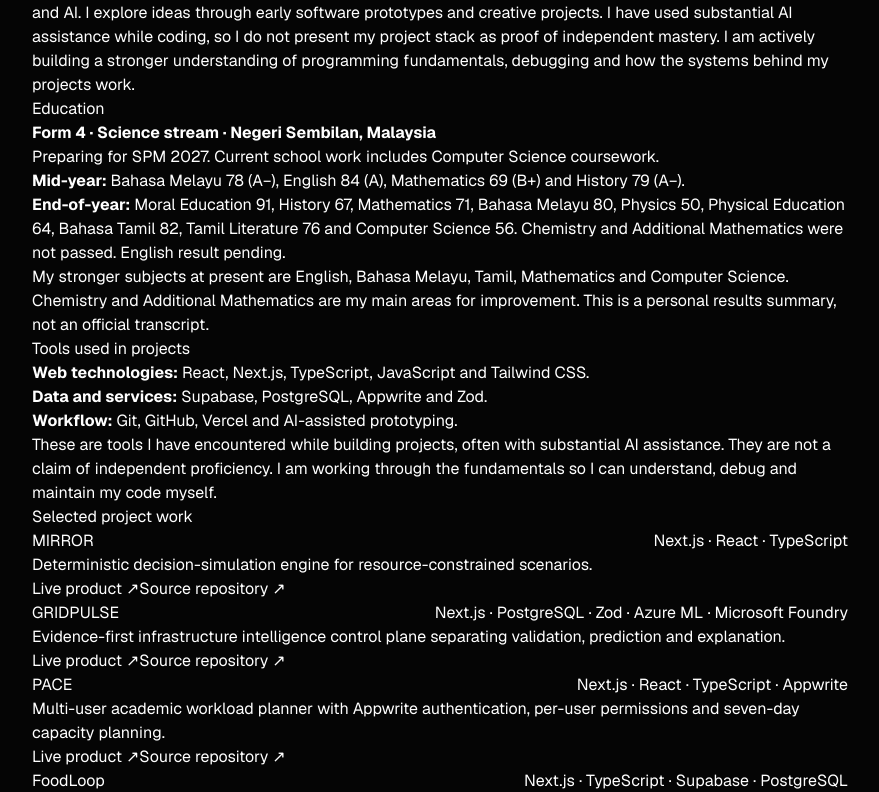
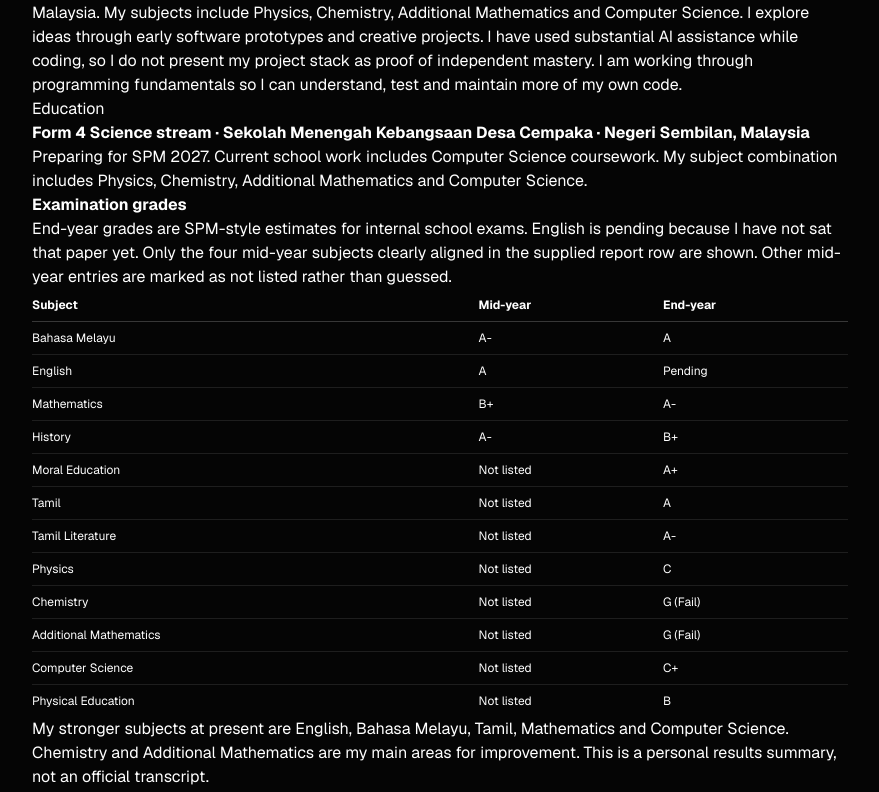
Before and after one commit to kogleshofficial-hub/koglesh-portfolio, a Next.js app: page /resume in a window 1280 px wide. Shown: the part 400-1192 px from the top of the page, without its empty margins (200-1079 px from the left). Built offline with nearby package versions, Linux system fonts and the light colour scheme.

Commit message:
Refine scholarship copy and convert exam results to grades

```diff
--- a/app/page.tsx
+++ b/app/page.tsx
@@ -114,13 +114,6 @@ const moreProjects = [
     live: "https://one-next-step.vercel.app",
     github: "https://github.com/kogleshofficial-hub/one-next-step",
     stack: "Next.js · TypeScript",
-  },
-  {
-    name: "AERO",
-    description: "My YouTube channel for challenges, experiments, and documenting progress.",
-    live: "https://www.youtube.com/@ItsAero_Official",
-    github: "https://github.com/kogleshofficial-hub/AERO",
-    stack: "YouTube · Editing · Storytelling",
   },
 ];
 
@@ -468,7 +461,7 @@ export default function Home() {
             <div className="hero-status"><span className="status-pulse" /> Currently building Kyrqen</div>
             <h1>I build useful things <span>for real people.</span></h1>
             <p className="hero-copy">
-              I&apos;m Koglesh, a Form 4 Science stream student in Malaysia. I explore software ideas through AI-assisted prototypes and creative projects, while working to understand the programming behind what I build.
+              I&apos;m Koglesh R. Murugan, a Form 4 Science stream student in Negeri Sembilan, Malaysia. I study Physics, Chemistry, Additional Mathematics and Computer Science. Alongside school, I build AI-assisted web app prototypes and make videos about self-improvement through AERO.
             </p>
             <div className="hero-bottom">
               <div className="hero-actions">
--- a/app/resume/page.tsx
+++ b/app/resume/page.tsx
@@ -10,12 +10,12 @@ export const metadata: Metadata = {
 };
 
 const projects = [
-  { name: "MIRROR", summary: "Deterministic decision-simulation engine for resource-constrained scenarios.", stack: "Next.js · React · TypeScript", href: "https://mirror-simulation-engine.vercel.app", source: "https://github.com/kogleshofficial-hub/mirror-simulation-engine" },
-  { name: "GRIDPULSE", summary: "Evidence-first infrastructure intelligence control plane separating validation, prediction and explanation.", stack: "Next.js · PostgreSQL · Zod · Azure ML · Microsoft Foundry", href: "https://gridpulse-three.vercel.app", source: "https://github.com/kogleshofficial-hub/GRIDPULSE" },
-  { name: "PACE", summary: "Multi-user academic workload planner with Appwrite authentication, per-user permissions and seven-day capacity planning.", stack: "Next.js · React · TypeScript · Appwrite", href: "https://pace-nu-seven.vercel.app", source: "https://github.com/kogleshofficial-hub/PACE" },
-  { name: "FoodLoop", summary: "Food-rescue MVP for listing surplus food and managing requests; the initial MVP was built entirely on a phone.", stack: "Next.js · TypeScript · Supabase · PostgreSQL", href: "https://food-loop-app.vercel.app", source: "https://github.com/kogleshofficial-hub/FoodLoop" },
-  { name: "SYNAPSE", summary: "Local-first workload planner that creates a seven-day plan from effort, priority and available time.", stack: "Next.js · React · TypeScript · Local Storage", href: "https://synapse-7ldp5tfhy-kogleshofficial-hubs-projects.vercel.app", source: "https://github.com/kogleshofficial-hub/synapse" },
-  { name: "QueueWise", summary: "Community queue-tracking concept built around fresh reports and transparent estimates.", stack: "Next.js · Supabase · PostgreSQL · OpenStreetMap", href: "https://queuewise-app.vercel.app", source: "https://github.com/kogleshofficial-hub/queuewise" }
+  { name: "Kyrqen", summary: "Freight-document workflow prototype for organising shipment documents, creating draft records and flagging mismatches for human review.", stack: "Next.js · TypeScript · Supabase · PostgreSQL", href: "https://kryqen.vercel.app", source: "https://github.com/kogleshofficial-hub/kyrqen" },
+  { name: "FoodLoop", summary: "Food-rescue MVP for listing surplus food and handling requests. I built the first version entirely on a phone.", stack: "Next.js · TypeScript · Supabase · PostgreSQL", href: "https://food-loop-app.vercel.app", source: "https://github.com/kogleshofficial-hub/FoodLoop" },
+  { name: "GRIDPULSE", summary: "Infrastructure-data review concept that keeps simulated telemetry separate from optional AI analysis.", stack: "Next.js · PostgreSQL · Zod · Azure", href: "https://gridpulse-three.vercel.app", source: "https://github.com/kogleshofficial-hub/GRIDPULSE" },
+  { name: "PACE", summary: "Academic workload planner with account-based storage and a seven-day planning view.", stack: "Next.js · React · TypeScript · Appwrite", href: "https://pace-nu-seven.vercel.app", source: "https://github.com/kogleshofficial-hub/PACE" },
+  { name: "MIRROR", summary: "Local simulation tool for comparing outcomes under different resource constraints.", stack: "Next.js · React · TypeScript", href: "https://mirror-simulation-engine.vercel.app", source: "https://github.com/kogleshofficial-hub/mirror-simulation-engine" },
+  { name: "QueueWise", summary: "Community queue-tracking concept based on recent reports and estimated waiting times.", stack: "Next.js · Supabase · PostgreSQL · OpenStreetMap", href: "https://queuewise-app.vercel.app", source: "https://github.com/kogleshofficial-hub/queuewise" }
 ];
 
 export default function ResumePage() {
@@ -38,17 +38,35 @@ export default function ResumePage() {
         </header>
         <section className="resume-section">
           <h2>Profile</h2>
-          <p>I am a 16-year-old Form 4 Science stream student in Negeri Sembilan, Malaysia, interested in Computer Science and AI. I explore ideas through early software prototypes and creative projects. I have used substantial AI assistance while coding, so I do not present my project stack as proof of independent mastery. I am actively building a stronger understanding of programming fundamentals, debugging and how the systems behind my projects work.</p>
+          <p>I am a Form 4 Science stream student at Sekolah Menengah Kebangsaan Desa Cempaka in Negeri Sembilan, Malaysia. My subjects include Physics, Chemistry, Additional Mathematics and Computer Science. I explore ideas through early software prototypes and creative projects. I have used substantial AI assistance while coding, so I do not present my project stack as proof of independent mastery. I am working through programming fundamentals so I can understand, test and maintain more of my own code.</p>
         </section>
         <section className="resume-section">
           <h2>Education</h2>
-          <p><strong>Form 4 · Science stream · Negeri Sembilan, Malaysia</strong></p>
-          <p>Preparing for SPM 2027. Current school work includes Computer Science coursework.</p>
-          <p><strong>Mid-year:</strong> Bahasa Melayu 78 (A−), English 84 (A), Mathematics 69 (B+) and History 79 (A−).</p>
-          <p><strong>End-of-year:</strong> Moral Education 91, History 67, Mathematics 71, Bahasa Melayu 80, Physics 50, Physical Education 64, Bahasa Tamil 82, Tamil Literature 76 and Computer Science 56. Chemistry and Additional Mathematics were not passed. English result pending.</p>
+          <p><strong>Form 4 Science stream · Sekolah Menengah Kebangsaan Desa Cempaka · Negeri Sembilan, Malaysia</strong></p>
+          <p>Preparing for SPM 2027. Current school work includes Computer Science coursework. My subject combination includes Physics, Chemistry, Additional Mathematics and Computer Science.</p>
+          <p><strong>Examination grades</strong></p>
+          <p>End-year grades are SPM-style estimates for internal school exams. English is pending because I have not sat that paper yet. Only the four mid-year subjects clearly aligned in the supplied report row are shown. Other mid-year entries are marked as not listed rather than guessed.</p>
+          <div className="overflow-x-auto">
+            <table className="w-full min-w-[520px] border-collapse text-xs">
+              <thead><tr><th className="border-b border-white/20 py-2 text-left">Subject</th><th className="border-b border-white/20 py-2 text-left">Mid-year</th><th className="border-b border-white/20 py-2 text-left">End-year</th></tr></thead>
+              <tbody>
+                <tr><td className="border-b border-white/10 py-2">Bahasa Melayu</td><td className="border-b border-white/10 py-2">A-</td><td className="border-b border-white/10 py-2">A</td></tr>
+                <tr><td className="border-b border-white/10 py-2">English</td><td className="border-b border-white/10 py-2">A</td><td className="border-b border-white/10 py-2">Pending</td></tr>
+                <tr><td className="border-b border-white/10 py-2">Mathematics</td><td className="border-b border-white/10 py-2">B+</td><td className="border-b border-white/10 py-2">A-</td></tr>
+                <tr><td className="border-b border-white/10 py-2">History</td><td className="border-b border-white/10 py-2">A-</td><td className="border-b border-white/10 py-2">B+</td></tr>
+                <tr><td className="border-b border-white/10 py-2">Moral Education</td><td className="border-b border-white/10 py-2">Not listed</td><td className="border-b border-white/10 py-2">A+</td></tr>
+                <tr><td className="border-b border-white/10 py-2">Tamil</td><td className="border-b border-white/10 py-2">Not listed</td><td className="border-b border-white/10 py-2">A</td></tr>
+                <tr><td className="border-b border-white/10 py-2">Tamil Literature</td><td className="border-b border-white/10 py-2">Not listed</td><td className="border-b border-white/10 py-2">A-</td></tr>
+                <tr><td className="border-b border-white/10 py-2">Physics</td><td className="border-b border-white/10 py-2">Not listed</td><td className="border-b border-white/10 py-2">C</td></tr>
+                <tr><td className="border-b border-white/10 py-2">Chemistry</td><td className="border-b border-white/10 py-2">Not listed</td><td className="border-b border-white/10 py-2">G (Fail)</td></tr>
+                <tr><td className="border-b border-white/10 py-2">Additional Mathematics</td><td className="border-b border-white/10 py-2">Not listed</td><td className="border-b border-white/10 py-2">G (Fail)</td></tr>
+                <tr><td className="border-b border-white/10 py-2">Computer Science</td><td className="border-b border-white/10 py-2">Not listed</td><td className="border-b border-white/10 py-2">C+</td></tr>
+                <tr><td className="py-2">Physical Education</td><td className="py-2">Not listed</td><td className="py-2">B</td></tr>
+              </tbody>
+            </table>
+          </div>
           <p>My stronger subjects at present are English, Bahasa Melayu, Tamil, Mathematics and Computer Science. Chemistry and Additional Mathematics are my main areas for improvement. This is a personal results summary, not an official transcript.</p>
-        </section>
-        <section className="resume-section">
+        </section>        <section className="resume-section">
           <h2>Tools used in projects</h2>
           <p><strong>Web technologies:</strong> React, Next.js, TypeScript, JavaScript and Tailwind CSS.</p>
           <p><strong>Data and services:</strong> Supabase, PostgreSQL, Appwrite and Zod.</p>
@@ -66,7 +84,7 @@ export default function ResumePage() {
             <li>Bronze medal, Poomsae Taeguk 7 — 10th MBC Cup International Open Taekwondo Championships, Korea, 2025.</li>
             <li>Taekwondo 2nd Dan Black Belt, awarded December 2025, with a certificate from Kukkiwon headquarters.</li>
             <li>First place with a partner in a primary-school solar-powered car challenge at age 12, using materials provided by the school.</li>
-            <li>2026 Pengakap Kawad Kaki team results: first at an earlier competition level and second at state level.</li>
+            <li>2026 Pengakap Kawad Kaki team results: first at school level and second at state level.</li>
             <li>Form 3 school recognition for district-level Pengakap Kawad Kaki and state-level Pengakap Kem participation.</li>
             <li>Participation certificates: Spelling Bee and HIPPO Olympiad.</li>
             <li>Public hackathon submissions: GRIDPULSE at NextStep Hacks 2026 and PACE at the CSC Back-to-School Hackathon. These are submissions, not prize claims.</li>
--- a/app/scholarship/page.tsx
+++ b/app/scholarship/page.tsx
@@ -154,7 +154,7 @@ export default function ScholarshipPage() {
               <span className="text-white/55">building things.</span>
             </h1>
             <p className="mt-8 max-w-2xl text-base leading-8 text-white/75 sm:text-lg">
-              I&apos;m Koglesh, a 16-year-old Form 4 Science stream student from Negeri Sembilan, Malaysia. I&apos;m interested in Computer Science and AI, and I spend time exploring ideas through small software projects and creative challenges. Some of my early coding work involved substantial AI assistance. I&apos;m now focused on understanding the programming fundamentals behind what I build, not just getting a demo online.
+              I&apos;m Koglesh R. Murugan, a Form 4 Science stream student at Sekolah Menengah Kebangsaan Desa Cempaka in Negeri Sembilan, Malaysia. My subjects include Physics, Chemistry, Additional Mathematics and Computer Science. Outside class, I work on web app prototypes and run AERO, a YouTube channel about self-improvement and psychology. I have used AI coding tools in several projects, and I am now working to understand the programming behind them.
             </p>
             <div className="mt-8 flex flex-wrap gap-3">
               <a href="#projects" className="inline-flex min-h-12 items-center rounded-full bg-white px-6 py-3 text-sm font-medium text-black transition hover:bg-cyan-50">Explore selected projects ↓</a>
@@ -205,51 +205,51 @@ export default function ScholarshipPage() {
               <h2 className="mt-4 text-3xl font-semibold leading-tight tracking-[-0.05em] sm:text-4xl">School is part of the work.</h2>
             </div>
             <div className="space-y-5 text-sm leading-7 text-white/70 sm:text-base sm:leading-8">
-              <p>I&apos;m a Form 4 student in the Science stream in Negeri Sembilan, preparing for SPM in 2027. My subjects include Mathematics, Additional Mathematics, Physics, Chemistry and Computer Science, alongside languages and humanities.</p>
-              <p>My stronger areas at the moment are English, Bahasa Melayu, Tamil, Mathematics and Computer Science. Chemistry and Additional Mathematics are the subjects I need to work on most. I am also completing my school Computer Science coursework.</p>
-              <p>I&apos;m sharing the results as a progress record, not as a claim that every subject is already where I want it to be. The end-of-year English result is pending. I have not added grades where only a mark or pass status was supplied.</p>
+              <p>I study Form 4 Science at Sekolah Menengah Kebangsaan Desa Cempaka in Negeri Sembilan, Malaysia. My subjects include Physics, Chemistry, Additional Mathematics and Computer Science, alongside languages and humanities.</p>
+              <p>I am preparing for SPM in 2027 and completing my SPM Computer Science coursework. My stronger subjects at present are English, Bahasa Melayu, Tamil, Mathematics and Computer Science. Chemistry and Additional Mathematics need the most attention.</p>
+              <p>I am sharing these results as a record of progress. The end-of-year English paper is pending because I have not sat it yet.</p>
             </div>
           </div>
-          <div className="mt-10 grid gap-8 lg:grid-cols-2">
-            <div className="border border-white/10 bg-[#080808] p-5 sm:p-6">
-              <h3 className="text-lg font-semibold">Mid-year examination</h3>
-              <p className="mt-1 text-xs text-white/45">Clearly aligned core subjects from the school report</p>
-              <dl className="mt-5 divide-y divide-white/10">
-                {[
-                  ["Bahasa Melayu", "78 · A−"],
-                  ["English", "84 · A"],
-                  ["Mathematics", "69 · B+"],
-                  ["History", "79 · A−"],
-                ].map(([subject, result]) => <div key={subject} className="flex items-center justify-between gap-4 py-3 text-sm"><dt className="text-white/65">{subject}</dt><dd className="font-medium tabular-nums text-white">{result}</dd></div>)}
-              </dl>
+          <div className="mt-10">
+            <div className="mb-4 flex flex-wrap items-end justify-between gap-3">
+              <div>
+                <h3 className="text-lg font-semibold">Examination grades</h3>
+                <p className="mt-1 text-xs leading-5 text-white/45">Grades only. End-year grades are SPM-style estimates for internal school exams.</p>
+              </div>
+              <span className="text-xs text-white/40">Mid-year / End-year</span>
             </div>
-            <div className="border border-white/10 bg-[#080808] p-5 sm:p-6">
-              <h3 className="text-lg font-semibold">End-of-year examination</h3>
-              <p className="mt-1 text-xs text-white/45">Marks and statuses as currently reported</p>
-              <dl className="mt-5 grid grid-cols-2 gap-x-5">
-                {[
-                  ["Moral Education", "91"],
-                  ["History", "67"],
-                  ["Mathematics", "71"],
-                  ["Bahasa Melayu", "80"],
-                  ["Physics", "50"],
-                  ["Chemistry", "Not passed"],
-                  ["Additional Mathematics", "Not passed"],
-                  ["Physical Education", "64"],
-                  ["Bahasa Tamil", "82"],
-                  ["Tamil Literature", "76"],
-                  ["Computer Science", "56"],
-                  ["English", "Pending"],
-                ].map(([subject, result]) => <div key={subject} className="border-t border-white/10 py-3"><dt className="text-xs leading-5 text-white/50">{subject}</dt><dd className="mt-1 text-sm font-medium text-white">{result}</dd></div>)}
-              </dl>
+            <div className="overflow-x-auto border border-white/10">
+              <table className="w-full min-w-[650px] border-collapse text-left text-sm">
+                <thead className="bg-white/[0.04] text-xs uppercase tracking-[0.12em] text-white/55">
+                  <tr>
+                    <th scope="col" className="px-4 py-3 font-medium">Subject</th>
+                    <th scope="col" className="px-4 py-3 font-medium">Mid-year</th>
+                    <th scope="col" className="px-4 py-3 font-medium">End-year</th>
+                    <th scope="col" className="px-4 py-3 font-medium">Progress</th>
+                  </tr>
+                </thead>
+                <tbody className="divide-y divide-white/10 text-white/75">
+                  <tr><th scope="row" className="px-4 py-3 font-medium text-white">Bahasa Melayu</th><td className="px-4 py-3">A-</td><td className="px-4 py-3">A</td><td className="px-4 py-3 text-emerald-200">Improved</td></tr>
+                  <tr><th scope="row" className="px-4 py-3 font-medium text-white">English</th><td className="px-4 py-3">A</td><td className="px-4 py-3">Pending</td><td className="px-4 py-3 text-white/45">Not sat yet</td></tr>
+                  <tr><th scope="row" className="px-4 py-3 font-medium text-white">Mathematics</th><td className="px-4 py-3">B+</td><td className="px-4 py-3">A-</td><td className="px-4 py-3 text-emerald-200">Improved</td></tr>
+                  <tr><th scope="row" className="px-4 py-3 font-medium text-white">History</th><td className="px-4 py-3">A-</td><td className="px-4 py-3">B+</td><td className="px-4 py-3 text-white/55">Lower</td></tr>
+                  <tr><th scope="row" className="px-4 py-3 font-medium text-white">Moral Education</th><td className="px-4 py-3">Not listed</td><td className="px-4 py-3">A+</td><td className="px-4 py-3 text-white/45">No comparison</td></tr>
+                  <tr><th scope="row" className="px-4 py-3 font-medium text-white">Tamil</th><td className="px-4 py-3">Not listed</td><td className="px-4 py-3">A</td><td className="px-4 py-3 text-white/45">No comparison</td></tr>
+                  <tr><th scope="row" className="px-4 py-3 font-medium text-white">Tamil Literature</th><td className="px-4 py-3">Not listed</td><td className="px-4 py-3">A-</td><td className="px-4 py-3 text-white/45">No comparison</td></tr>
+                  <tr><th scope="row" className="px-4 py-3 font-medium text-white">Physics</th><td className="px-4 py-3">Not listed</td><td className="px-4 py-3">C</td><td className="px-4 py-3 text-white/45">No comparison</td></tr>
+                  <tr><th scope="row" className="px-4 py-3 font-medium text-white">Chemistry</th><td className="px-4 py-3">Not listed</td><td className="px-4 py-3">G (Fail)</td><td className="px-4 py-3 text-white/55">Needs attention</td></tr>
+                  <tr><th scope="row" className="px-4 py-3 font-medium text-white">Additional Mathematics</th><td className="px-4 py-3">Not listed</td><td className="px-4 py-3">G (Fail)</td><td className="px-4 py-3 text-white/55">Needs attention</td></tr>
+                  <tr><th scope="row" className="px-4 py-3 font-medium text-white">Computer Science</th><td className="px-4 py-3">Not listed</td><td className="px-4 py-3">C+</td><td className="px-4 py-3 text-white/45">No comparison</td></tr>
+                  <tr><th scope="row" className="px-4 py-3 font-medium text-white">Physical Education</th><td className="px-4 py-3">Not listed</td><td className="px-4 py-3">B</td><td className="px-4 py-3 text-white/45">No comparison</td></tr>
+                </tbody>
+              </table>
             </div>
+            <p className="mt-4 text-xs leading-6 text-white/45">Only the four mid-year subjects clearly aligned in the supplied school result row are shown with grades. The other mid-year entries are left blank rather than guessed. SPM grade boundaries vary by subject and examination year, so these end-year conversions are estimates, not official SPM results. <a href="https://parlimen.gov.my/files/jindex/pdf/JDR26062024.pdf" target="_blank" rel="noopener noreferrer" className="underline decoration-white/25 underline-offset-4 hover:text-white/80">KPM explanation of SPM grade setting</a>.</p>
           </div>
-          <p className="mt-5 text-xs leading-6 text-white/40">These figures are a personal summary of my school results. They are not a replacement for an official school transcript.</p>
         </div>
       </section>
 
-
-      <section id="school-activities" className="border-y border-white/10 bg-white/[0.015]">
+            <section id="school-activities" className="border-y border-white/10 bg-white/[0.015]">
         <div className="mx-auto grid max-w-6xl gap-8 px-6 py-20 sm:py-24 lg:grid-cols-[.7fr_1.3fr] lg:gap-20 lg:px-10">
           <div>
             <p className="text-[10px] font-semibold uppercase tracking-[0.22em] text-white/40">03 / School and co-curricular</p>
@@ -264,7 +264,7 @@ export default function ScholarshipPage() {
               <h3 className="text-lg font-semibold">Scouting and team recognition</h3>
               <ul className="mt-3 space-y-3 text-sm leading-7 text-white/65">
                 <li>At the school&apos;s annual M.A.S.T.E.R. recognition ceremony in Form 3, I received recognition for district-level Pengakap Kawad Kaki and state-level Pengakap Kem participation.</li>
-                <li>In 2026, our Pengakap Kawad Kaki team placed first at an earlier competition level and second at state level.</li>
+                <li>In 2026, our Pengakap Kawad Kaki team placed first at school level and second at state level.</li>
               </ul>
             </article>
             <article className="border border-white/10 p-6 sm:p-7">
@@ -423,7 +423,7 @@ export default function ScholarshipPage() {
         <div className="mx-auto grid max-w-6xl gap-8 px-6 py-20 sm:py-24 lg:grid-cols-[.7fr_1.3fr] lg:gap-20 lg:px-10">
           <div>
             <p className="text-[10px] font-semibold uppercase tracking-[0.22em] text-white/40">09 / What comes next</p>
-            <h2 className="mt-4 text-3xl font-semibold leading-tight tracking-[-0.05em] sm:text-4xl">I&apos;m still at the beginning. That&apos;s the point.</h2>
+            <h2 className="mt-4 text-3xl font-semibold leading-tight tracking-[-0.05em] sm:text-4xl">I have more to learn.</h2>
           </div>
           <div>
             <p className="text-sm leading-7 text-white/70 sm:text-base sm:leading-8">
```
